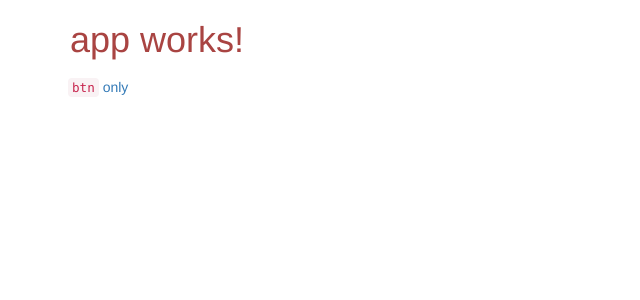
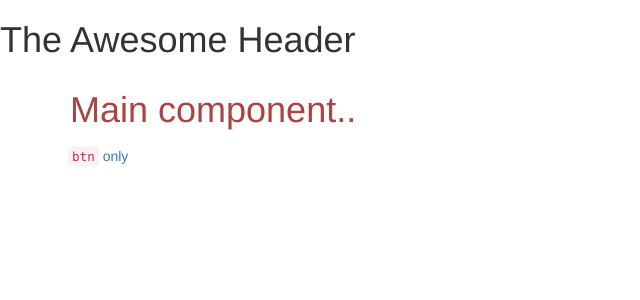
Before and after one commit to alminyana/ng4-recipes, an Angular app: page / in a window 1280 px wide. Shown: the top 300 px of the page, without its empty margins (0-640 px from the left). Built offline with nearby package versions, Linux system fonts and the light colour scheme.

Commit message:
injected header component

```diff
--- a/src/app/app.component.html
+++ b/src/app/app.component.html
@@ -1,3 +1,5 @@
+<app-header></app-header>
+
 <div class="container">
   <h1 class="text text-danger">
     {{title}}
--- a/src/app/app.component.ts
+++ b/src/app/app.component.ts
@@ -6,5 +6,5 @@
   styleUrls: ['./app.component.css']
 })
 export class AppComponent {
-  title = 'app works!';
+  title = 'Main component..';
 }
--- a/src/app/app.module.ts
+++ b/src/app/app.module.ts
@@ -4,10 +4,13 @@
 import { HttpModule } from '@angular/http';
 
 import { AppComponent } from './app.component';
+import { HeaderComponent } from './header/header.component';
+
 
 @NgModule({
   declarations: [
-    AppComponent
+    AppComponent,
+    HeaderComponent
   ],
   imports: [
     BrowserModule,
```
